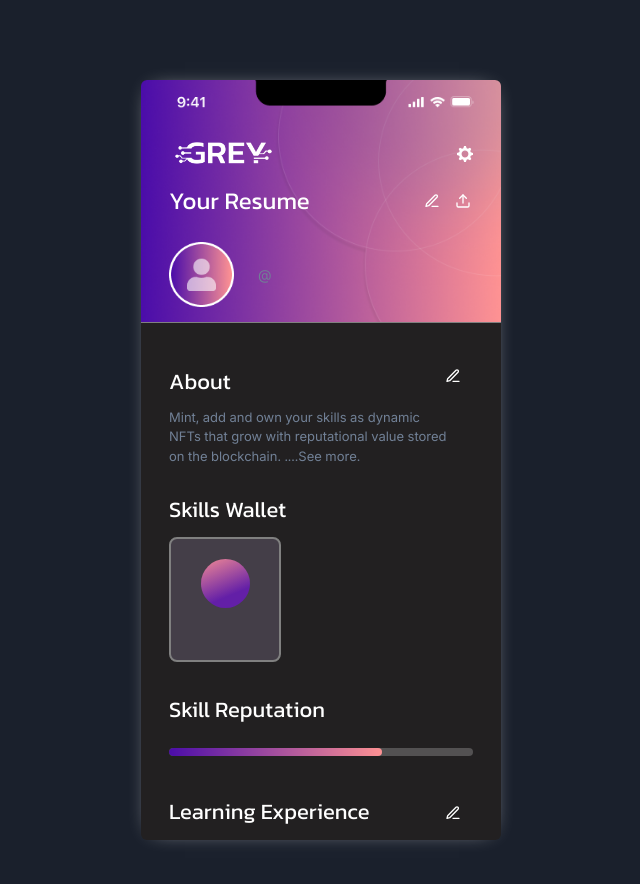
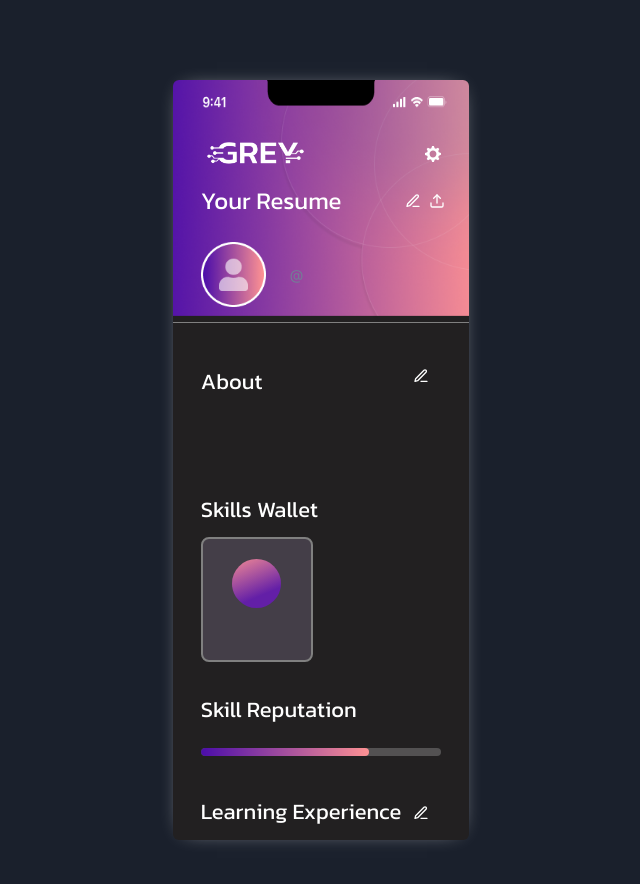
Before and after one commit to alcardon/grey-skills, a Next.js app: page /profile/home in a window 1280 px wide. Shown: the top 884 px of the page, without its empty margins (319-959 px from the left). Built offline with nearby package versions, Linux system fonts and the light colour scheme.

Commit message:
Show profesional background info on home page

```diff
--- a/pages/profile/home.js
+++ b/pages/profile/home.js
@@ -269,6 +269,9 @@ export default function LearningWorkExp() {
                       fontSize={{ base: "md", md: "md" }}
                       fontWeight={"normal"}
                     >
+                      {industryInfo.industry
+                        ? industryInfo.industry + " | "
+                        : ""}
                       {industryInfo.industryRole !== ""
                         ? industryInfo.industryRole
                         : industryInfo.industryRole}{" "}
@@ -338,8 +341,9 @@ export default function LearningWorkExp() {
                   color={"gray.500"}
                   width={"92%"}
                 >
-                  Mint, add and own your skills as dynamic NFTs that grow with
-                  reputational value stored on the blockchain. ....See more.
+                  {industryInfo
+                    ? industryInfo.profesionalBg
+                    : ""}
                 </Text>
               </GridItem>
             </Grid>
```
